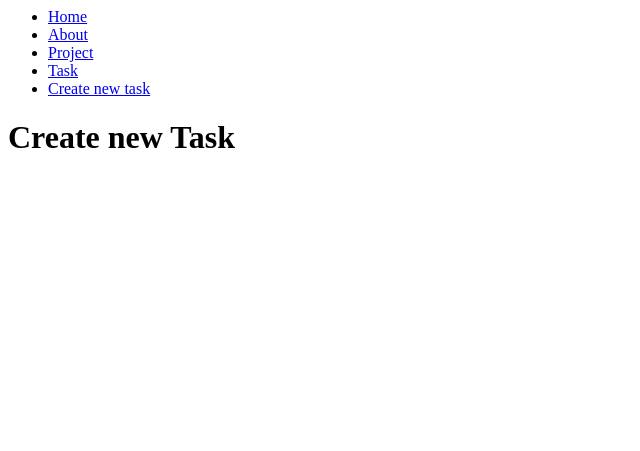
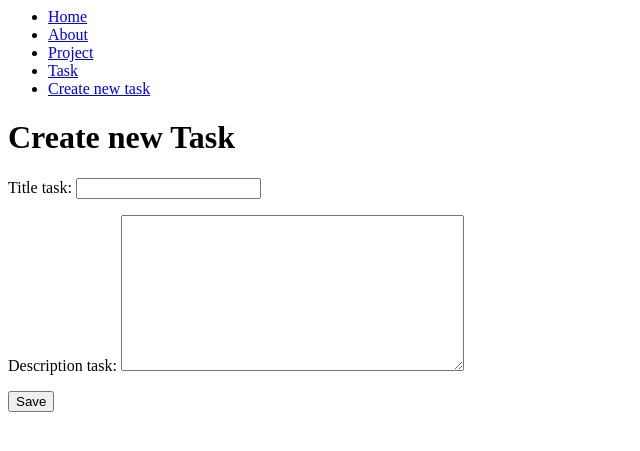
Before and after one commit to giovedy182/djangoproject, a Django app: page /create_task/ in a window 1280 px wide. Shown: the top 451 px of the page, without its empty margins (0-640 px from the left). Run offline with Django 4.2, Linux system fonts and the light colour scheme.

Commit message:
Formularios

```diff
--- /dev/null
+++ b/myapp/forms.py
@@ -0,0 +1,5 @@
+from django import forms
+
+class CreateNewTask(forms.Form):
+    title = forms.CharField(label="Title task", max_length=200)
+    description = forms.CharField(label="Description task", widget=forms.Textarea)
--- a/myapp/templates/create_task.html
+++ b/myapp/templates/create_task.html
@@ -4,4 +4,12 @@
 
 <h1>Create new Task</h1>
 
+<form method="POST">
+    {% csrf_token %}
+    {{ forms.as_p }}
+    <button>
+        Save
+    </button>
+</form>
+
 {% endblock %}
--- a/myapp/urls.py
+++ b/myapp/urls.py
@@ -1,6 +1,5 @@
 from django.urls import path
-
-from . import views
+from .import views
 
 urlpatterns = [
     path('', views.index),
--- a/myapp/views.py
+++ b/myapp/views.py
@@ -1,7 +1,8 @@
-# from django.shortcuts import render
 from django.http import HttpResponse, JsonResponse
 from .models import Project, Task
-from django.shortcuts import get_object_or_404, render
+from django.shortcuts import get_object_or_404, render, redirect
+from .forms import CreateNewTask
+
 # Create your views here.
 def index(request):
     title = 'Welcome Django Course !!'
@@ -36,4 +37,20 @@ def task(request):
     })
 
 def create_task(request):
-    return render(request,'create_task.html')
+    # METHOD POST #
+    if request.method == 'GET':
+        return render(request,'create_task.html',{
+        'forms': CreateNewTask()
+        })
+    else:
+        Task.objects.create(title=request.POST['title'], description=request.POST['description'], project_id=2)
+        return redirect('/task/')
+
+    # METHOD GET #
+    #print(request.GET)
+    #print(request.GET['title'])
+    #print(request.GET['description'])
+    #Task.objects.create(title=request.GET['title'], description=request.GET['description'], project_id=2)
+    #return render(request,'create_task.html',{
+    #    'forms': CreateNewTask()
+    #    })
```
Also changed, not shown: db.sqlite3, 1 other file.
